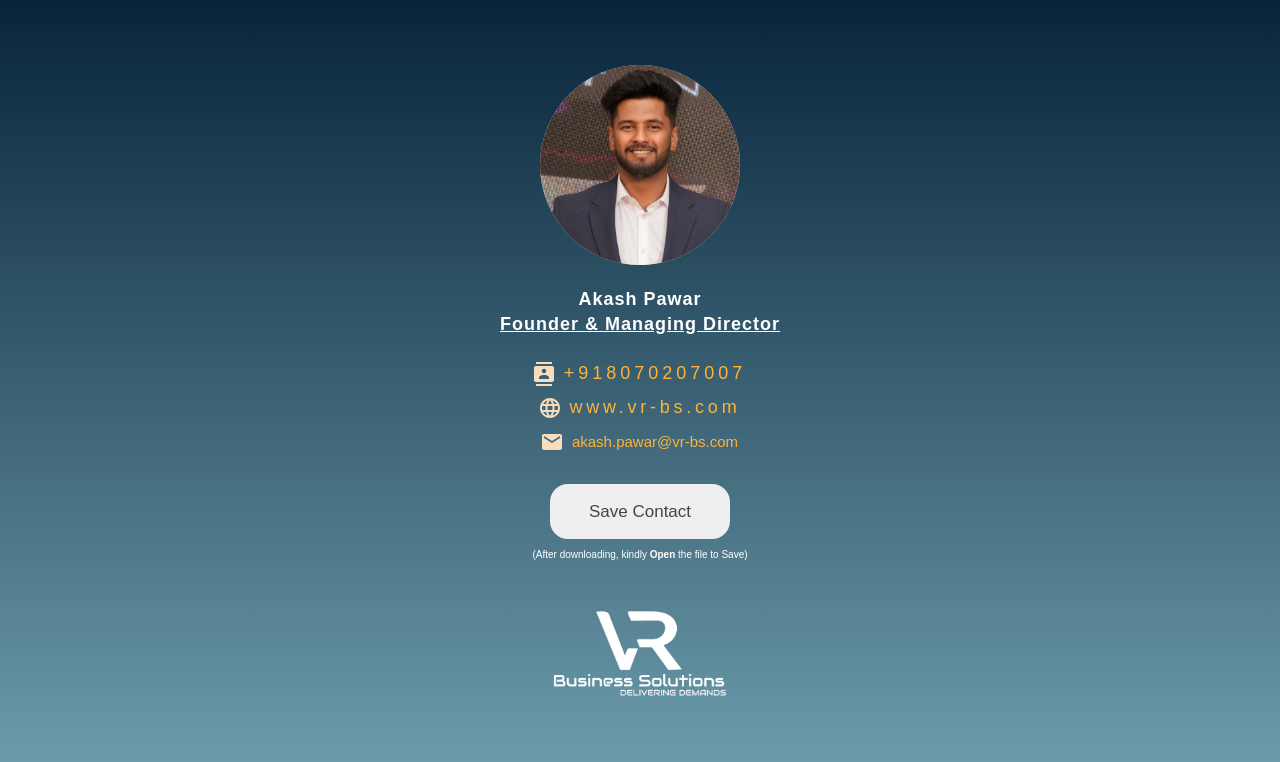
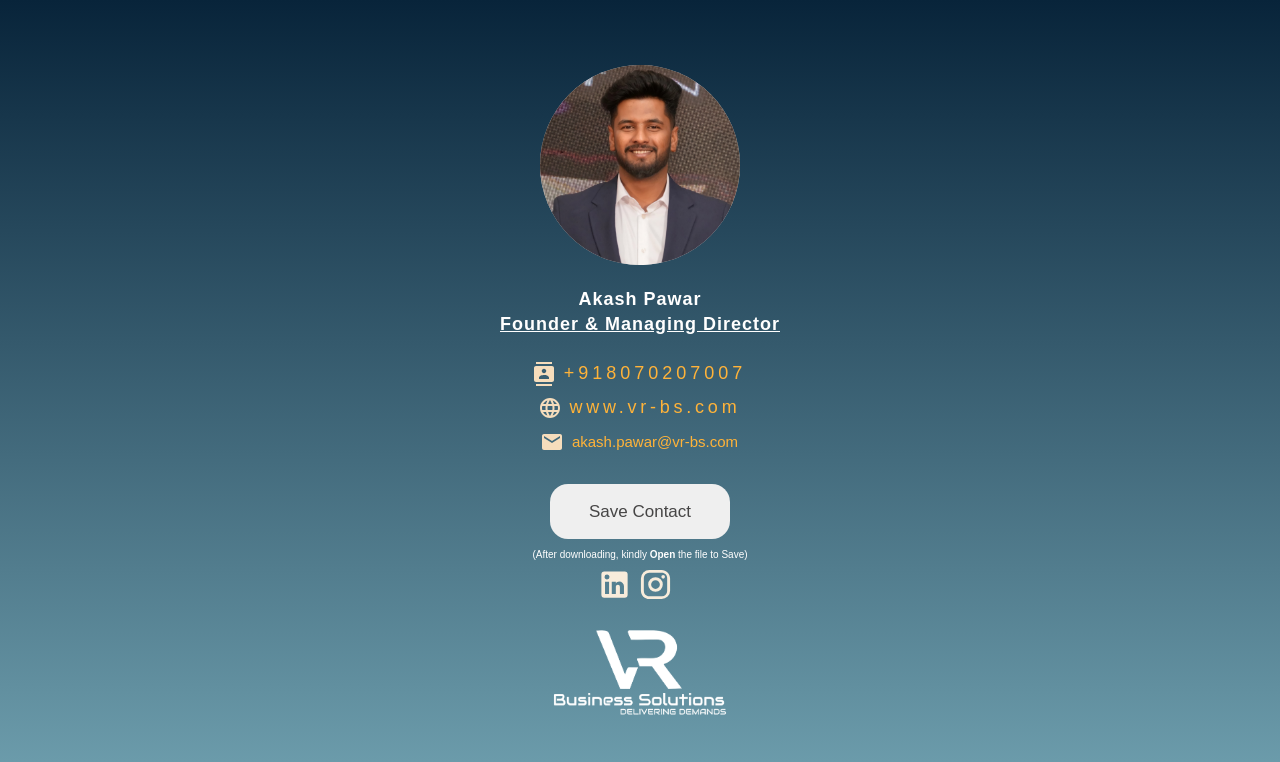
Before and after one commit to AbhiJadhav7/vrbsqr, a React (Create React App) app: page / in a window 1280 px wide. Shown: the top 762 px of the page. Built offline with nearby package versions, Linux system fonts and the light colour scheme.

Commit message:
Updated files

```diff
--- a/src/Components/ContactPage.js
+++ b/src/Components/ContactPage.js
@@ -3,6 +3,12 @@ import hero from '../hero.jpg'; // Make sure to replace with the correct path to
 import ContactsIcon from '@mui/icons-material/Contacts';
 import MailIcon from '@mui/icons-material/Mail';
 import LanguageIcon from '@mui/icons-material/Language';
+import LinkedInIcon from '@mui/icons-material/LinkedIn';
+import InstagramIcon from '@mui/icons-material/Instagram';
+
+               //        ↑       ↑
+               //   Capital "I" and capital "N"
+
 import logo from '../logo.png'
 const ContactPage = () => {
   const [isAndroid, setIsAndroid] = useState(false);
@@ -104,14 +110,13 @@ END:VCARD`.trim();
       </p>
       <p className='anchors' style={{lineHeight:'1.7'}}>
       <ContactsIcon style={{ marginRight: '6px',top:'7px',right:'2px',position:'relative',color:'rgb(246, 221, 188)' }} />
-        <a className='anchor3'  href={`https://wa.me/${contact.phoneNumber.replace('+', '')}`}>
+        <a target='_blank' rel="noreferrer" className='anchor3'  href={`https://wa.me/${contact.phoneNumber.replace('+', '')}`}>
           {contact.phoneNumber}
         </a><br />
         <LanguageIcon style={{ marginRight: '6px',top:'7px',right:'2px',position:'relative',color:'rgb(246, 221, 188)' }} />
-        <a className='anchor1'  href="https://www.vr-bs.com">www.vr-bs.com</a><br />
+        <a target='_blank' rel="noreferrer" className='anchor1'  href="https://www.vr-bs.com">www.vr-bs.com</a><br />
         <MailIcon style={{ marginRight: '6px',top:'7px',right:'2px',position:'relative',color:'rgb(246, 221, 188)' }} />
-         <a className='anchor2'  href={`mailto:${contact.email}`}>{contact.email}</a><br />
-
+         <a target='_blank' rel="noreferrer" className='anchor2'  href={`mailto:${contact.email}`}>{contact.email}</a><br />
 
       </p>
       {isAndroid ? (
@@ -139,11 +144,15 @@ END:VCARD`.trim();
       )}
       <p className='advisory'>
         (After downloading, kindly <b>Open</b> the file to Save)
-      </p>
       <br />
+       <a target='_blank' rel="noreferrer" href="https://www.linkedin.com/in/akash-pawar-058241164?utm_source=share&utm_campaign=share_via&utm_content=profile&utm_medium=android_app"><LinkedInIcon  fontSize='large' style={{ marginRight: '6px',top:'7px',right:'2px',position:'relative',color:'rgb(248, 236, 219)' }}/></a>
+       <a target='_blank' rel="noreferrer" href="https://www.instagram.com/akash4828?igsh=YmtrdXg0bmZ6Mzk4"><InstagramIcon fontSize="large"style={{ marginRight: '6px',top:'7px',right:'2px',position:'relative',color:'rgb(248, 236, 219)' }}/></a>
+        </p>
+
       <div style={{display:'flex',alignItems:"center",justifyContent:"center"}}>
       <img style={{width:'250px'}} src={logo} alt="" />
       </div>
+
     </div>
   );
 };
```
